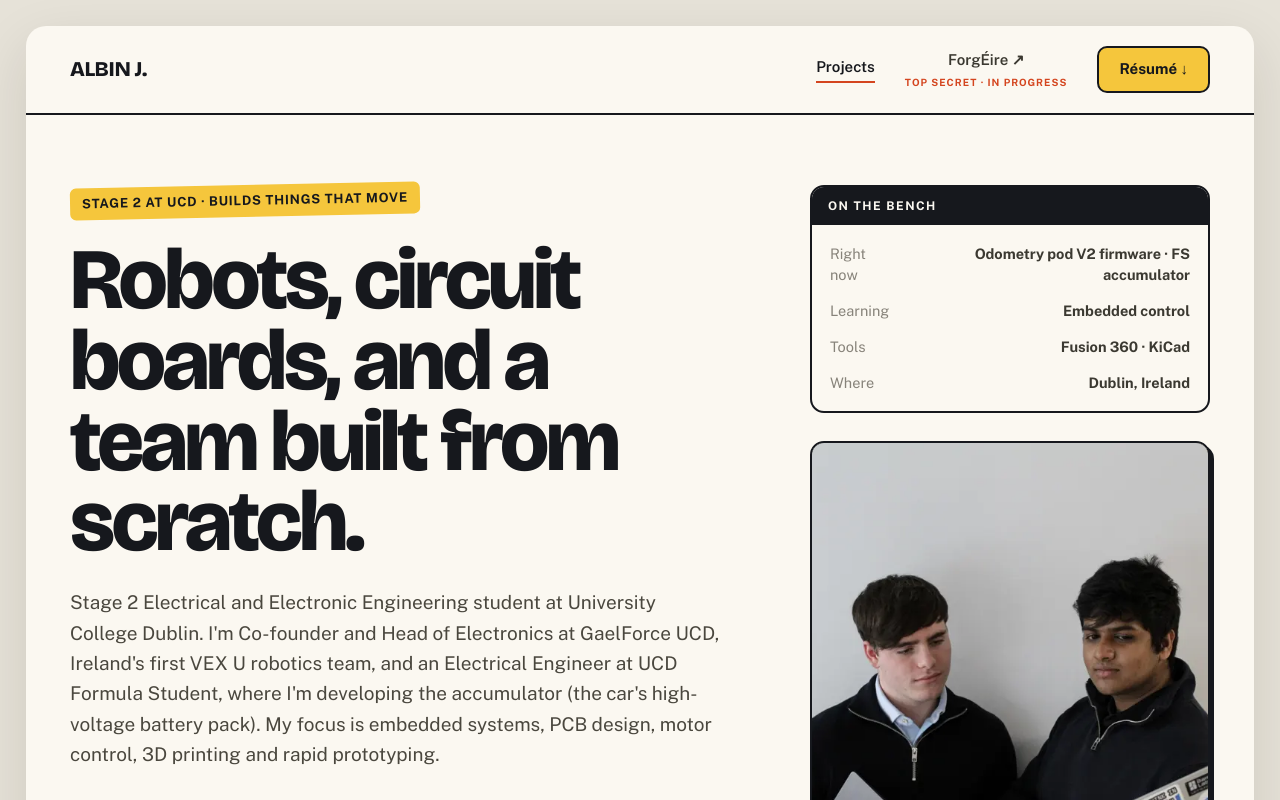
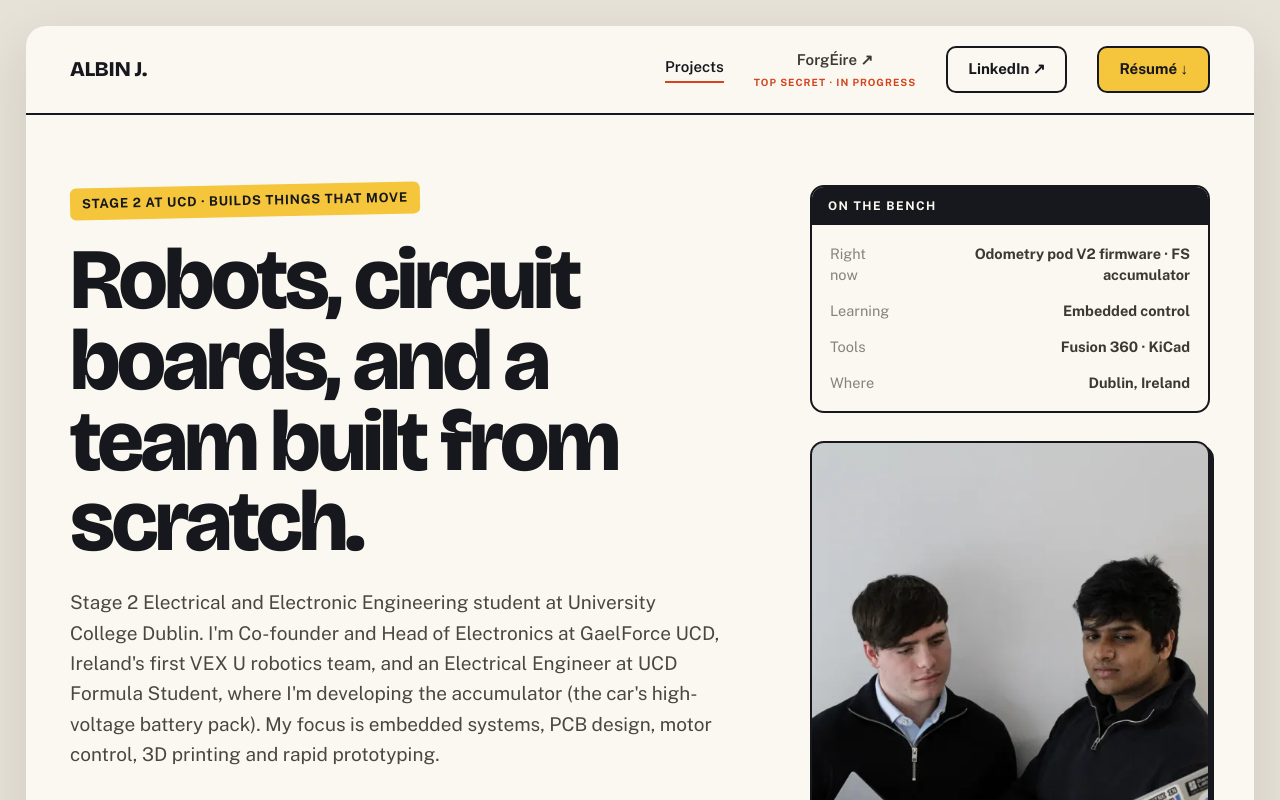
Before and after one commit to albinjoby82-ops/MyPortfolio, a Next.js app: page / in a window 1280 px wide. Shown: the top 800 px of the page. Built offline with nearby package versions, Linux system fonts and the light colour scheme.

Commit message:
Add LinkedIn button to nav

```diff
--- a/components/Nav.tsx
+++ b/components/Nav.tsx
@@ -53,6 +53,15 @@ export default function Nav() {
         </a>
 
         <a
+          href={site.linkedin.href}
+          target="_blank"
+          rel="noopener noreferrer"
+          className="rounded-[10px] border-2 border-ink bg-paper px-5 py-[10px] font-bold text-ink transition-colors duration-[120ms] hover:bg-ink hover:text-paper"
+        >
+          {site.linkedin.label}
+        </a>
+
+        <a
           href={site.resume.href}
           className="rounded-[10px] border-2 border-ink bg-sun px-5 py-[10px] font-bold text-ink transition-colors duration-[120ms] hover:bg-ink hover:text-paper"
         >
--- a/content/site.ts
+++ b/content/site.ts
@@ -29,6 +29,9 @@ export const site = {
 
   resume: { label: "Résumé ↓", href: "/albin-joby-cv.pdf" },
 
+  /** Nav button. */
+  linkedin: { label: "LinkedIn ↗", href: "https://www.linkedin.com/in/albin-andrews-joby-94a045404/" },
+
   /**
    * The "On the bench" panel — a snapshot of right now.
    * Update these freely; they're meant to look current.
```
